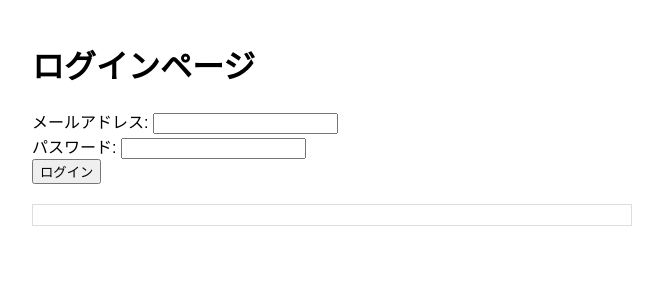
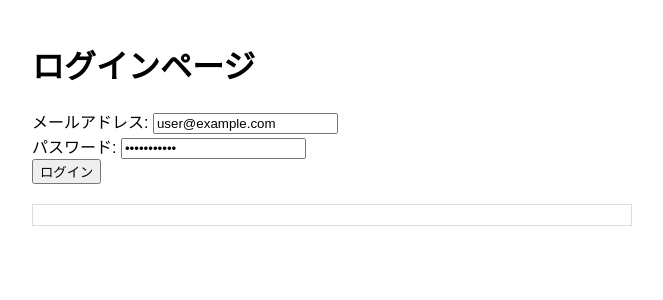
Before and after one commit to AtsushiUtsumi/jwt-test, a Flask app: page / in a window 1280 px wide. Shown: the top 300 px of the page, without its empty margins (308-971 px from the left). Run offline with Flask 3, Linux system fonts and the light colour scheme.

Commit message:
テストユーザーを入力しておく

```diff
--- a/templates/index.html
+++ b/templates/index.html
@@ -14,11 +14,11 @@
     <form id="loginForm">
         <div>
             <label for="email">メールアドレス:</label>
-            <input type="email" id="email" required>
+            <input type="email" id="email" required value="user@example.com">
         </div>
         <div>
             <label for="password">パスワード:</label>
-            <input type="password" id="password" required>
+            <input type="password" id="password" required value="password123">
         </div>
         <button type="submit">ログイン</button>
     </form>
```
